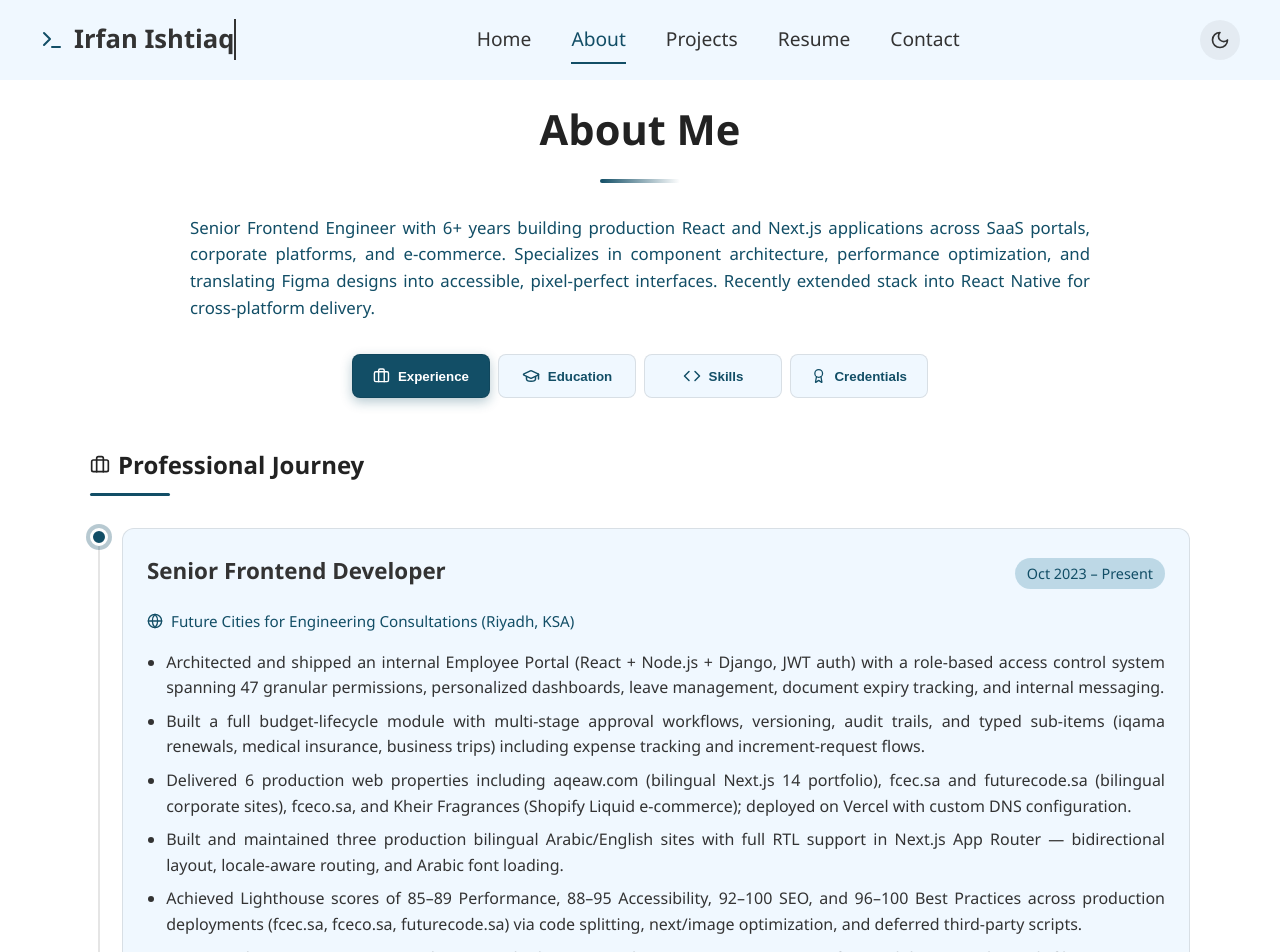
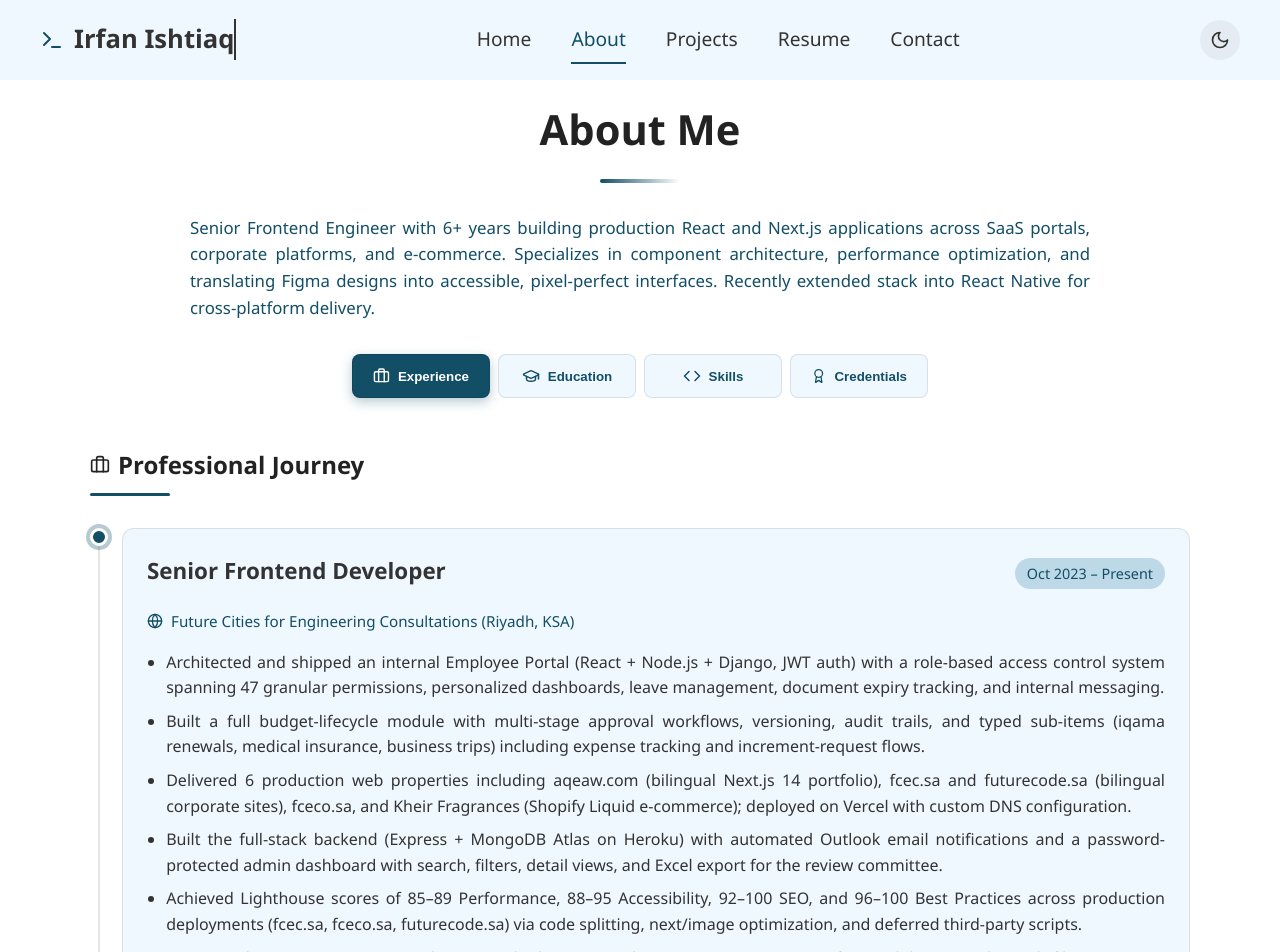
Before and after one commit to irfan3434/irfanishtiaq.dev, a React (Create React App) app: page /about in a window 1280 px wide. Shown: the top 952 px of the page. Built offline with nearby package versions, Linux system fonts and the light colour scheme.

Commit message:
change of font style

```diff
--- a/src/pages/About.js
+++ b/src/pages/About.js
@@ -229,7 +229,7 @@ const About = () => {
                         <li>Architected and shipped an internal Employee Portal (React + Node.js + Django, JWT auth) with a role-based access control system spanning 47 granular permissions, personalized dashboards, leave management, document expiry tracking, and internal messaging.</li>
                        <li>Built a full budget-lifecycle module with multi-stage approval workflows, versioning, audit trails, and typed sub-items (iqama renewals, medical insurance, business trips) including expense tracking and increment-request flows.</li>
                        <li>Delivered 6 production web properties including aqeaw.com (bilingual Next.js 14 portfolio), fcec.sa and futurecode.sa (bilingual corporate sites), fceco.sa, and Kheir Fragrances (Shopify Liquid e-commerce); deployed on Vercel with custom DNS configuration.</li>
-                       <li>Built and maintained three production bilingual Arabic/English sites with full RTL support in Next.js App Router — bidirectional layout, locale-aware routing, and Arabic font loading.</li>
+                       <li>Built the full-stack backend (Express + MongoDB Atlas on Heroku) with automated Outlook email notifications and a password-protected admin dashboard with search, filters, detail views, and Excel export for the review committee.</li>
                        <li>Achieved Lighthouse scores of 85–89 Performance, 88–95 Accessibility, 92–100 SEO, and 96–100 Best Practices across production deployments (fcec.sa, fceco.sa, futurecode.sa) via code splitting, next/image optimization, and deferred third-party scripts.</li>
                       <li>Prototyped a React Native CLI application with FlatList virtualization, React Navigation, form validation, and search/filter, targeting Android.</li>
                       </ul>
--- a/src/pages/Resume.js
+++ b/src/pages/Resume.js
@@ -1,7 +1,7 @@
 import React from 'react';
 import { useState, useEffect } from 'react';
 import './Resume.css';
-import  myResume from '../assets/Irfan_Ishtiaq_Resume.pdf'
+import  myResume from '../assets/Irfan_Ishtiaq_Resume.pdf';
 
 // Skills Section Component
 const SkillsSection = () => {
@@ -144,7 +144,7 @@ const Resume = () => (
           <li>Architected and shipped an internal Employee Portal (React + Node.js + Django, JWT auth) with a role-based access control system spanning 47 granular permissions, personalized dashboards, leave management, document expiry tracking, and internal messaging.</li>
           <li>Built a full budget-lifecycle module with multi-stage approval workflows, versioning, audit trails, and typed sub-items (iqama renewals, medical insurance, business trips) including expense tracking and increment-request flows.</li>
           <li>Delivered 6 production web properties including aqeaw.com (bilingual Next.js 14 portfolio), fcec.sa and futurecode.sa (bilingual corporate sites), fceco.sa, and Kheir Fragrances (Shopify Liquid e-commerce); deployed on Vercel with custom DNS configuration.</li>
-          <li>Built and maintained three production bilingual Arabic/English sites with full RTL support in Next.js App Router — bidirectional layout, locale-aware routing, and Arabic font loading.</li>
+          <li>Built the full-stack backend (Express + MongoDB Atlas on Heroku) with automated Outlook email notifications and a password-protected admin dashboard with search, filters, detail views, and Excel export for the review committee.</li>
           <li>Achieved Lighthouse scores of 85–89 Performance, 88–95 Accessibility, 92–100 SEO, and 96–100 Best Practices across production deployments (fcec.sa, fceco.sa, futurecode.sa) via code splitting, next/image optimization, and deferred third-party scripts.</li>
           <li>Prototyped a React Native CLI application with FlatList virtualization, React Navigation, form validation, and search/filter, targeting Android.</li>
         </ul>
```
Also changed, not shown: 1 other file (tests, documents, lock files or other folders).
